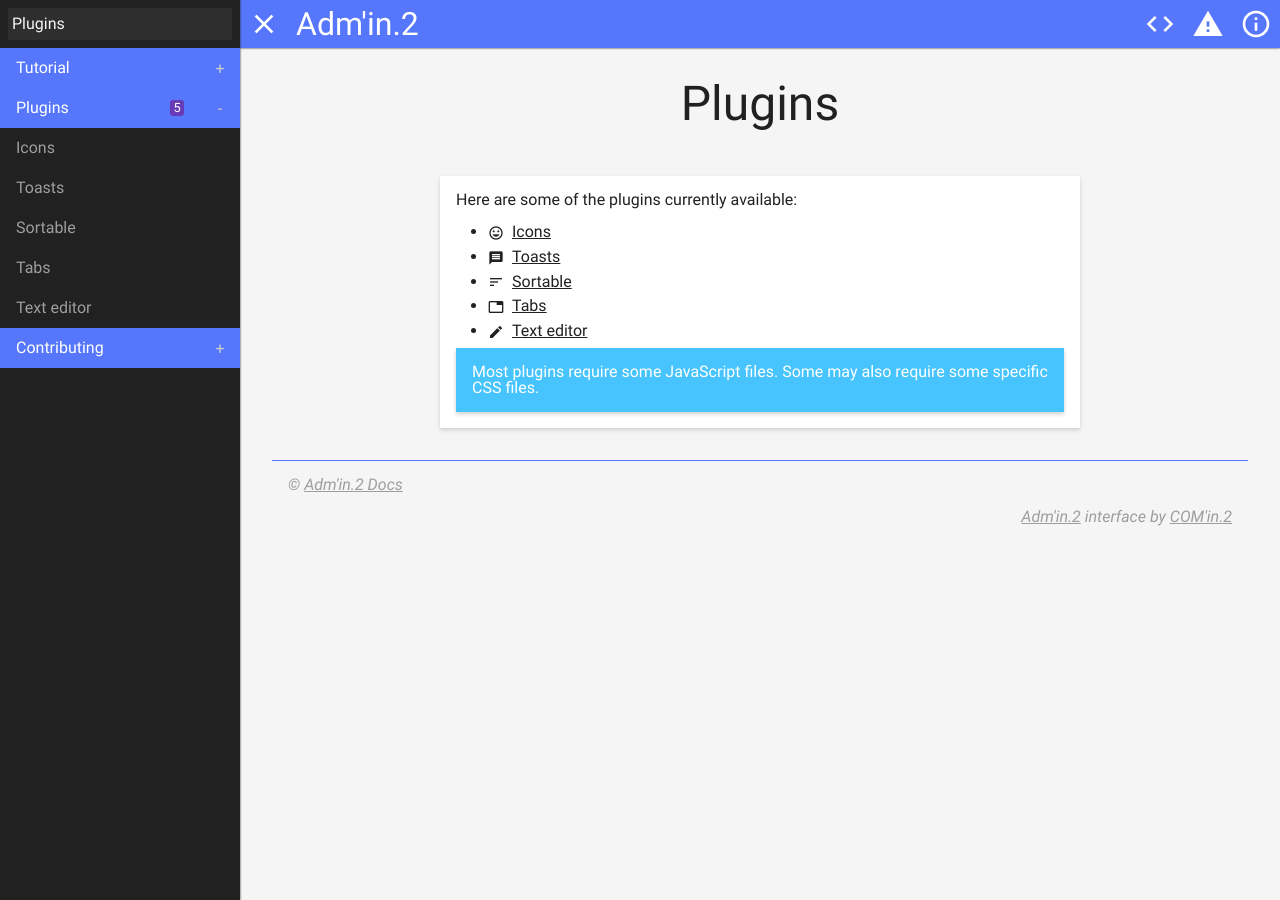
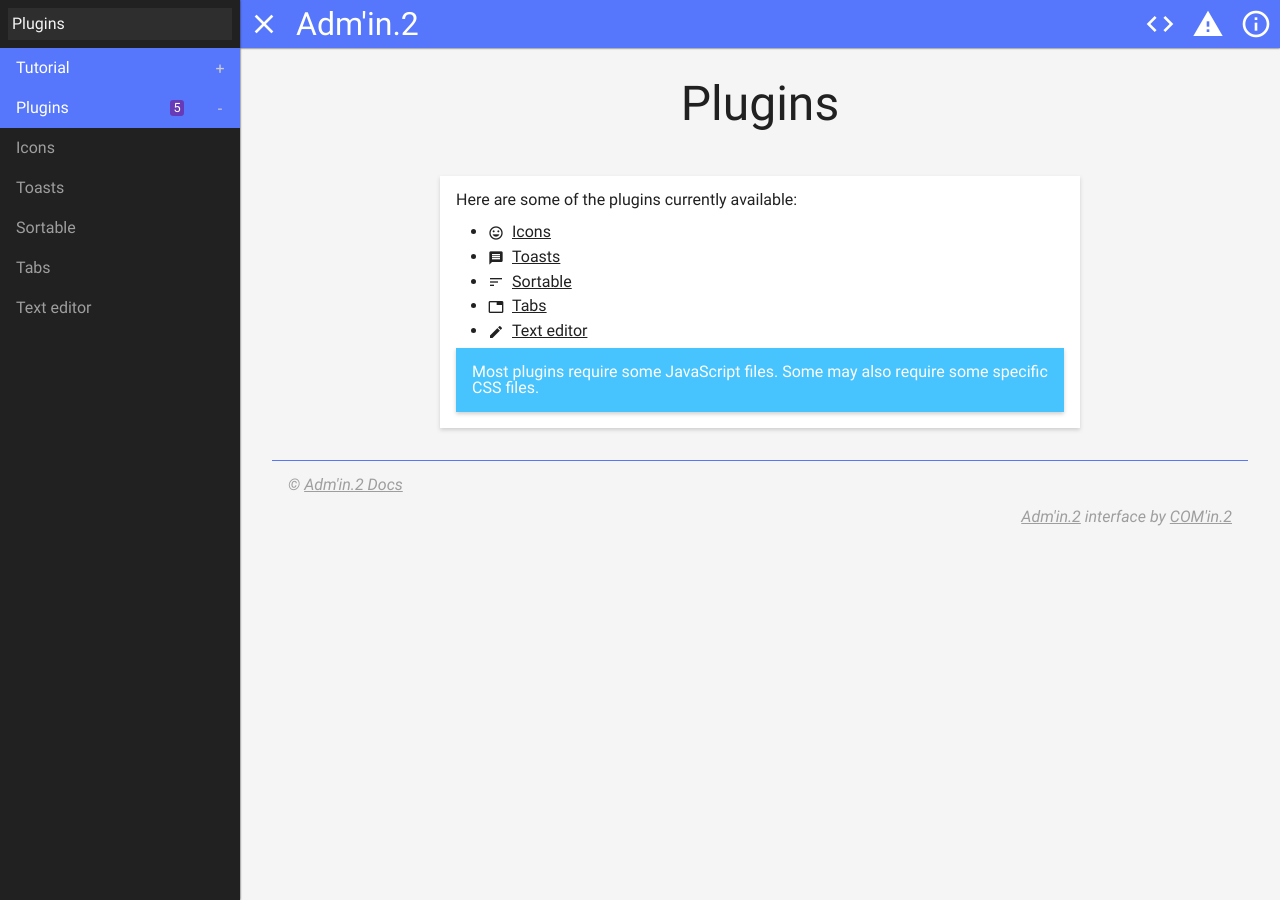
Before and after one commit to comin2/Adm-in.2, a Jekyll site: the page built from plugins/index.html, in a window 1280 px wide. Built offline with Jekyll 4.4.1, drawn with Linux system fonts in a browser that asks for light colours.

Commit message:
Comment out sidebar contributing
Section not available: don’t need to show it yet

```diff
--- a/_includes/sidebar.html
+++ b/_includes/sidebar.html
@@ -42,7 +42,7 @@
 					</li>
 				</ul>
 			</li>
-			<li role="menuitem" class="menu">
+			<!-- <li role="menuitem" class="menu">
 				<h2 class="menu-title"><a href="{{ site.baseurl }}/contribute/">Contributing</a></h2>
 				<ul role="menu" class="menu-content"{% unless page.url contains '/contributing/' or page.url == '/index.html' %} hidden="true" aria-hidden="true"{% endunless %}>
 					<li role="menuitem" class="submenu">
@@ -52,6 +52,6 @@
 						<a href="{{ site.baseurl }}/contribute/plugin-creation.html">Creating a plugin</a>
 					</li>
 				</ul>
-			</li>
+			</li> -->
 		</ul>
 	</nav>
```
